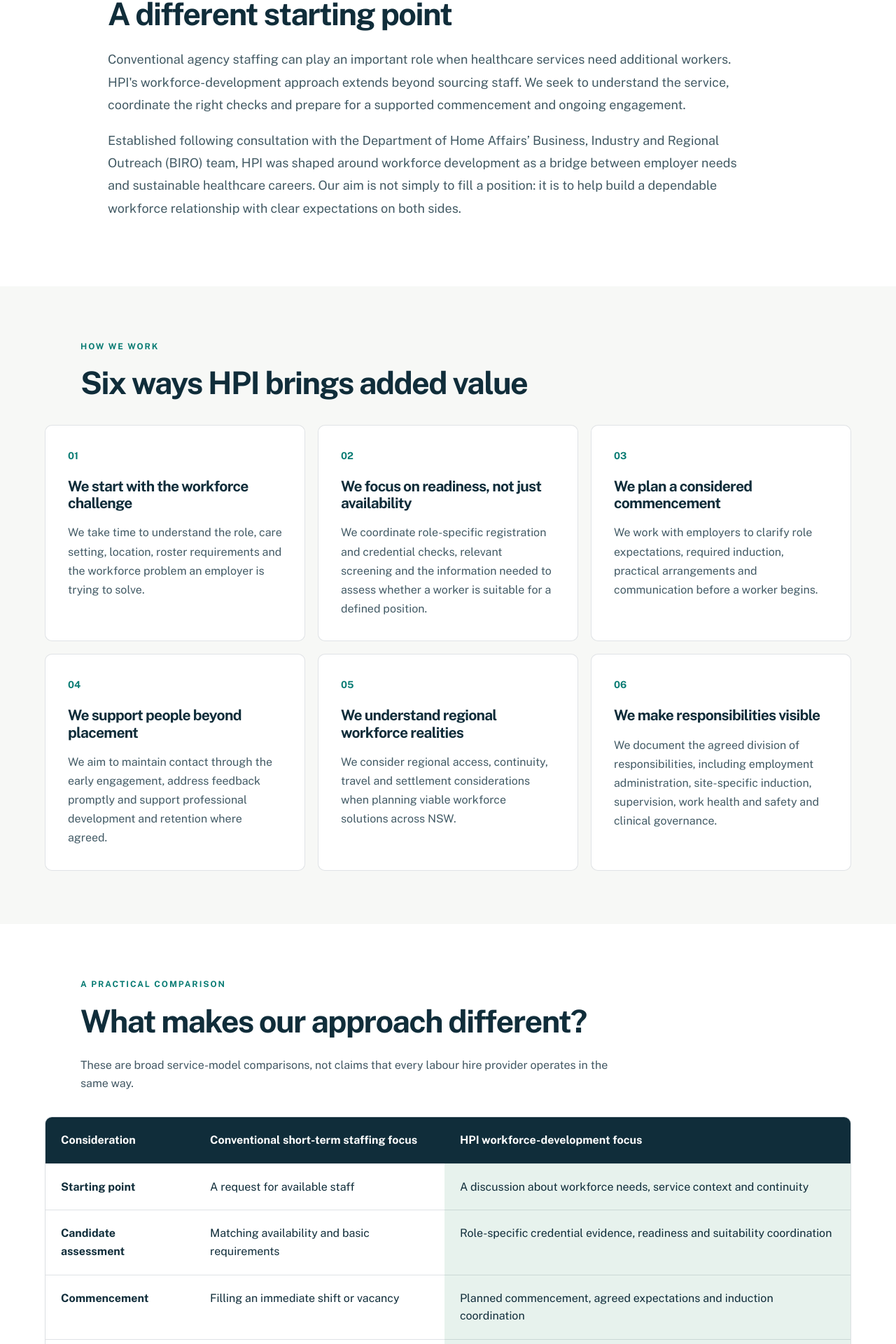
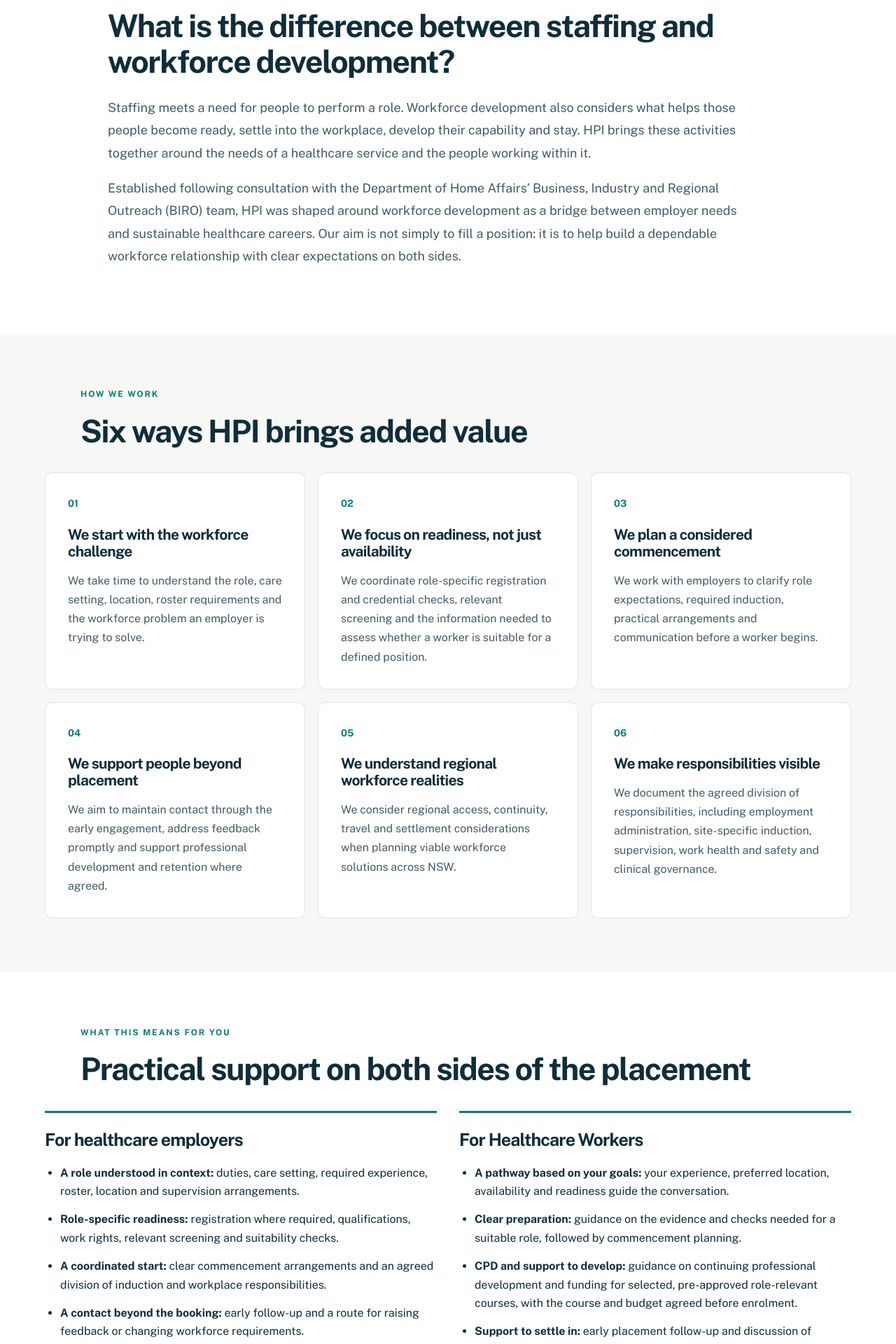
Before and after one commit to wgsaus-dotcom/Healthplus, a Next.js app: page /why-hpi in a window 1280 px wide. Shown: the part 839-2759 px from the top of the page at 70% size. Built offline with nearby package versions, Linux system fonts and the light colour scheme.

Commit message:
Clarify HPI workforce development, add CPD benefits and expose regional navigation

```diff
--- a/app/SiteChrome.tsx
+++ b/app/SiteChrome.tsx
@@ -5,6 +5,7 @@ const navigation = [
   ["About HPI", "/about"],
   ["Why HPI", "/why-hpi"],
   ["Employers", "/employers"],
+  ["Regional NSW", "/regional-nsw-healthcare-workforce"],
   ["Healthcare Workers", "/work-with-us"],
   ["AHPRA Support", "/ahpra-registration-support"],
   ["Positions", "/roles"],
@@ -35,7 +36,6 @@ export function SiteHeader() {
           <a className="hpi-action hpi-action-outline" href="/work-with-us#apply">Find Healthcare Work</a>
           {navigation.map(([label, href]) => <a key={href} href={href}>{label}</a>)}
           <a href="/faq">FAQ</a>
-          <a href="/regional-nsw-healthcare-workforce">Regional NSW Workforce</a>
           <a href="/privacy">Privacy Policy</a>
         </nav>
       </details>
@@ -89,7 +89,6 @@ export function SiteFooter() {
           {navigation.map(([label, href]) => <a key={href} href={href}>{label}</a>)}
           <a href="/ahpra-registration-support">AHPRA Support</a>
           <a href="/faq">FAQ</a>
-          <a href="/regional-nsw-healthcare-workforce">Regional NSW Workforce</a>
           <a href="/privacy">Privacy Policy</a>
           <a href="https://buy.nsw.gov.au/supplier/profile/12466498" target="_blank" rel="noopener noreferrer">Buy NSW Supplier Profile</a>
           <a href="https://au.linkedin.com/company/health-plus-international-australia" target="_blank" rel="noopener noreferrer">LinkedIn</a>
--- a/app/seo-pages.ts
+++ b/app/seo-pages.ts
@@ -29,8 +29,8 @@ export const seoPages: Record<string, { label: string; title: string; descriptio
   },
   "/why-hpi": {
     "label": "Why HPI",
-    "title": "More Than Labour Hire | The HPI Difference",
-    "description": "HPI is the bridge connecting healthcare workforce needs with people, professional readiness and long-term workforce development across NSW."
+    "title": "Workforce Development & Labour Hire | The HPI Difference",
+    "description": "See how Healthplus connects healthcare staffing with role readiness, onboarding, professional development and ongoing workforce support across NSW."
   },
   "/faq": {
     "label": "FAQ",
--- a/app/site-chrome.css
+++ b/app/site-chrome.css
@@ -90,7 +90,7 @@ footer.hpi-footer { background:var(--ivory); border-top:1px solid #09243b20; col
 
 /* AHPRA Support has its own top-level navigation item. Allow comfortable spacing without crowding the header. */
 .hpi-header { gap:clamp(12px,1.5vw,24px); }
-.hpi-desktop-nav { gap:clamp(14px,1.4vw,24px); }
+.hpi-desktop-nav { gap:clamp(10px,1vw,18px); }
 .hpi-desktop-nav a { font-size:clamp(13px,1.04vw,16px); line-height:1.4; }
 .hpi-desktop-nav a[href="/ahpra-registration-support"] { color:var(--teal-dark); font-weight:700; }
 .hpi-mobile-menu nav > a[href="/ahpra-registration-support"] { color:var(--teal-dark); font-weight:700; border-top:1px solid #09243b20; margin-top:4px; padding-top:18px; }
--- a/app/why-hpi/difference.css
+++ b/app/why-hpi/difference.css
@@ -44,3 +44,14 @@
 .difference-contact .difference-secondary{color:#fff}
 @media(max-width:1050px){.difference-strengths{grid-template-columns:repeat(2,minmax(0,1fr))}.difference-hero{grid-template-columns:1fr 1fr}.difference-journey ol{grid-template-columns:repeat(2,minmax(0,1fr))}}
 @media(max-width:700px){.difference-hero{grid-template-columns:1fr;padding-top:38px}.difference-hero h1{max-width:15ch}.difference-strengths,.difference-journey ol{grid-template-columns:1fr}.difference-intro>p:not(.difference-eyebrow){font-size:16px}.difference-section-heading{margin-bottom:25px}.difference-hero img{max-height:270px}.difference-actions .hpi-action{width:100%}.difference-journey li{min-height:0}}
+
+.difference-outcomes{background:var(--paper)}
+.difference-audiences{max-width:1180px;margin:auto;display:grid;grid-template-columns:1fr 1fr;gap:32px}
+.difference-audiences article{border-top:3px solid var(--teal);padding-top:24px}
+.difference-audiences h3{font-size:25px;margin:0 0 20px}
+.difference-audiences ul{padding-left:22px;margin:0 0 20px}
+.difference-audiences li{margin-bottom:14px}
+.difference-scope{max-width:1180px;margin:28px auto 0;color:#425a64}
+.difference-example{background:#edf3f0}
+.difference-example .difference-section-heading{margin-bottom:0}
+@media(max-width:700px){.difference-audiences{grid-template-columns:1fr}}
--- a/app/why-hpi/page.tsx
+++ b/app/why-hpi/page.tsx
@@ -14,20 +14,21 @@ const strengths = [
 ] as const;
 
 const comparisons = [
-  ["Starting point","A request for available staff","A discussion about workforce needs, service context and continuity"],
-  ["Candidate assessment","Matching availability and basic requirements","Role-specific credential evidence, readiness and suitability coordination"],
-  ["Commencement","Filling an immediate shift or vacancy","Planned commencement, agreed expectations and induction coordination"],
-  ["After commencement","Support varies by agency and arrangement","Early follow-up, feedback and workforce-development support where agreed"],
-  ["Longer-term focus","Often centred on filling demand","Building workforce readiness, stability and retention"],
+  ["The question we address","Who can cover this shift or vacancy?","What people, preparation and support will help this service build a dependable workforce?"],
+  ["Before recruitment","Confirm the assignment, hours and required skills","Understand the care setting, role scope, roster, location and continuity needs before matching people"],
+  ["Readiness","Meet the requirements of the assignment","Coordinate role-specific checks and identify preparation or development needs before commencement"],
+  ["Starting work","Confirm the booking and start arrangements","Agree expectations, induction responsibilities, communication and practical regional arrangements"],
+  ["During the engagement","Manage the staffing assignment","Follow up early, address feedback and coordinate agreed workforce and development support"],
+  ["Longer-term purpose","Provide staff for a defined period","Support professional growth, workforce continuity and retention alongside the placement"],
 ] as const;
 
 export default function WhyHPIPage() {
   return <main className="difference-page"><PageSeo path="/why-hpi" />
     <header className="difference-hero">
       <div className="difference-hero-copy">
-        <p className="difference-eyebrow">THE HEALTH PLUS INTERNATIONAL APPROACH</p>
-        <h1>We are the bridge.<span>More than labour hire. Workforce development that looks further.</span></h1>
-        <p>Connecting healthcare organisations with people, professional readiness and sustainable career pathways — because filling a vacancy is only the beginning.</p>
+        <p className="difference-eyebrow">THE HEALTHPLUS INTERNATIONAL APPROACH</p>
+        <h1>We are the bridge.<span>From filling roles to developing a workforce.</span></h1>
+        <p>We recruit, employ and place Healthcare Workers. Our workforce development approach connects that placement with role readiness, planned onboarding, professional growth and ongoing support.</p>
         <div className="difference-actions">
           <a className="hpi-action" href="/employers#request">Discuss Your Workforce Needs</a>
           <a className="difference-secondary" href="#our-approach">Explore Our Approach</a>
@@ -38,8 +39,8 @@ export default function WhyHPIPage() {
 
     <section className="difference-intro" aria-labelledby="difference-intro-heading">
       <p className="difference-eyebrow">PEOPLE · CARE · COMPLIANCE</p>
-      <h2 id="difference-intro-heading">A different starting point</h2>
-      <p>Conventional agency staffing can play an important role when healthcare services need additional workers. HPI's workforce-development approach extends beyond sourcing staff. We seek to understand the service, coordinate the right checks and prepare for a supported commencement and ongoing engagement.</p>
+      <h2 id="difference-intro-heading">What is the difference between staffing and workforce development?</h2>
+      <p>Staffing meets a need for people to perform a role. Workforce development also considers what helps those people become ready, settle into the workplace, develop their capability and stay. HPI brings these activities together around the needs of a healthcare service and the people working within it.</p>
       <p>Established following consultation with <a href="https://immi.homeaffairs.gov.au/visas/employing-and-sponsoring-someone/business-industry-and-regional-outreach" target="_blank" rel="noopener noreferrer" className="inner-link">the Department of Home Affairs’ Business, Industry and Regional Outreach (BIRO) team</a>, HPI was shaped around workforce development as a bridge between employer needs and sustainable healthcare careers. Our aim is not simply to fill a position: it is to help build a dependable workforce relationship with clear expectations on both sides.</p>
     </section>
 
@@ -57,15 +58,37 @@ export default function WhyHPIPage() {
       </div>
     </section>
 
+    <section className="difference-section difference-outcomes" aria-labelledby="difference-outcomes-heading">
+      <div className="difference-section-heading"><p className="difference-eyebrow">WHAT THIS MEANS FOR YOU</p><h2 id="difference-outcomes-heading">Practical support on both sides of the placement</h2></div>
+      <div className="difference-audiences">
+        <article><h3>For healthcare employers</h3><ul>
+          <li><strong>A role understood in context:</strong> duties, care setting, required experience, roster, location and supervision arrangements.</li>
+          <li><strong>Role-specific readiness:</strong> registration where required, qualifications, work rights, relevant screening and suitability checks.</li>
+          <li><strong>A coordinated start:</strong> clear commencement arrangements and an agreed division of induction and workplace responsibilities.</li>
+          <li><strong>A contact beyond the booking:</strong> early follow-up and a route for raising feedback or changing workforce requirements.</li>
+        </ul><a className="difference-secondary" href="/employers#request">Discuss your service’s workforce needs</a></article>
+        <article><h3>For Healthcare Workers</h3><ul>
+          <li><strong>A pathway based on your goals:</strong> your experience, preferred location, availability and readiness guide the conversation.</li>
+          <li><strong>Clear preparation:</strong> guidance on the evidence and checks needed for a suitable role, followed by commencement planning.</li>
+          <li><strong>CPD and support to develop:</strong> guidance on continuing professional development and funding for selected, pre-approved role-relevant courses, with the course and budget agreed before enrolment.</li>
+          <li><strong>Support to settle in:</strong> early placement follow-up and discussion of practical regional arrangements before you commit.</li>
+        </ul><a className="difference-secondary" href="/work-with-us">Explore working with Healthplus</a></article>
+      </div><p className="difference-scope">The service scope, support arrangements and responsibilities are agreed for each engagement. Development funding is subject to prior approval.</p>
+    </section>
+
+    <section className="difference-section difference-example" aria-labelledby="difference-example-heading">
+      <div className="difference-section-heading"><p className="difference-eyebrow">AN ILLUSTRATIVE EXAMPLE</p><h2 id="difference-example-heading">A regional facility needs Registered Nurses</h2><p>The immediate need is to fill roles. The wider challenge may include continuity, suitable experience, regional relocation and helping new staff settle in.</p><p>HPI starts with the facility’s role and roster requirements, assesses candidate readiness and coordinates the agreed commencement arrangements. Before the start, the facility and worker clarify induction, supervision and any travel or accommodation arrangements. After commencement, early follow-up provides an opportunity to address feedback and discuss agreed development needs.</p><p><strong>That is the added value:</strong> connecting recruitment and placement with the preparation and support needed for a workable employment relationship.</p><a className="difference-secondary" href="/regional-nsw-healthcare-workforce">Explore our regional NSW workforce pathway</a></div>
+    </section>
+
     <section className="difference-section difference-compare" aria-labelledby="difference-compare-heading">
       <div className="difference-section-heading">
         <p className="difference-eyebrow">A PRACTICAL COMPARISON</p>
         <h2 id="difference-compare-heading">What makes our approach different?</h2>
-        <p>These are broad service-model comparisons, not claims that every labour hire provider operates in the same way.</p>
+        <p>Staffing providers can also offer development and retention services. This comparison explains the scope HPI brings to an engagement; it does not suggest that compliance or worker support is unique to us.</p>
       </div>
       <div className="difference-table-wrap">
         <table>
-          <thead><tr><th scope="col">Consideration</th><th scope="col">Conventional short-term staffing focus</th><th scope="col">HPI workforce-development focus</th></tr></thead>
+          <thead><tr><th scope="col">Consideration</th><th scope="col">Staffing assignment focus</th><th scope="col">HPI workforce-development focus</th></tr></thead>
           <tbody>{comparisons.map(([topic,traditional,hpi])=><tr key={topic}><th scope="row">{topic}</th><td>{traditional}</td><td>{hpi}</td></tr>)}</tbody>
         </table>
       </div>
--- a/app/work-with-us/page.tsx
+++ b/app/work-with-us/page.tsx
@@ -11,6 +11,7 @@ export const metadata = pageMetadata("/work-with-us");
 
 const questions = [
   ["How often will I be paid?", "Healthcare Workers employed by Healthplus are paid weekly. Your employment and onboarding information will explain your pay arrangements."],
+  ["Does Healthplus support CPD?", "Yes. We support continuing professional development (CPD) through guidance on role-relevant learning and development goals. Funding is available for selected, pre-approved courses. Confirm the course and funding budget with us before enrolling, and check that any learning meets your profession’s CPD requirements."],
   ["Does Healthplus fund training?", "Yes. Funding is available for selected, pre-approved courses relevant to your role. Speak with our team and agree the course and funding budget before enrolling; funding is not automatic for every course."],
   ["Do I need documents to register?", "Upload your résumé when you register. We accept PDF, DOC or DOCX files up to 5 MB. No compliance documents are needed at this stage. We ask for registration and role-specific checks after reviewing your details. Please do not send identity, banking, police-check or health information with your first details."],
   ["Can I tell you where I want to work?", "Yes. Choose your preferred region in the form and tell us your availability. We discuss opportunities in Sydney and regional NSW. Regional work is planned for each engagement; listing a region does not mean a vacancy is open."],
@@ -35,7 +36,7 @@ export default async function WorkWithUsPage({ searchParams }: { searchParams?:
         <div><dt>Free uniforms for nursing and support staff</dt><dd>Start your role with a Healthplus uniform at no cost to you. We provide free uniforms for our nursing and support staff, helping you feel part of the team from day one.</dd></div>
         <div><dt>Work that considers your availability</dt><dd>Tell us when and where you want to work. We match opportunities to your availability, preferred locations and career goals, subject to suitable roles and facility roster requirements.</dd></div>
         <div><dt>Support beyond your first day</dt><dd>Prepare for your commencement with clear expectations and practical guidance. Our approach includes early follow-up and ongoing communication as agreed for your placement.</dd></div>
-        <div><dt>Funded training and professional development</dt><dd>Build your skills with funding for selected, pre-approved courses relevant to your role. We agree the course and funding budget with you before enrolment, alongside practical guidance on your development goals.</dd></div>
+        <div><dt>CPD, funded training and professional development</dt><dd>Support your continuing professional development (CPD) with role-relevant learning and guidance on your development goals. Funding is available for selected, pre-approved courses; we agree the course and funding budget with you before enrolment.</dd></div>
         <div><dt>A regional career with preparation</dt><dd>Explore opportunities across NSW with guidance on regional living and transition considerations. Travel, accommodation and any role-specific assistance are discussed before you commit.</dd></div>
         <div><dt>Sponsorship considered for suitable candidates</dt><dd>Sponsorship may be considered for the right candidate, subject to eligibility, a suitable role and applicable requirements. Talk to our team about your circumstances; sponsorship is not guaranteed.</dd></div>
         <div><dt>A simpler start, with guidance along the way</dt><dd>Apply with your résumé and work preferences in two short steps. We guide you through the role-specific checks after reviewing your details, so you can focus on your next opportunity.</dd></div>
```
